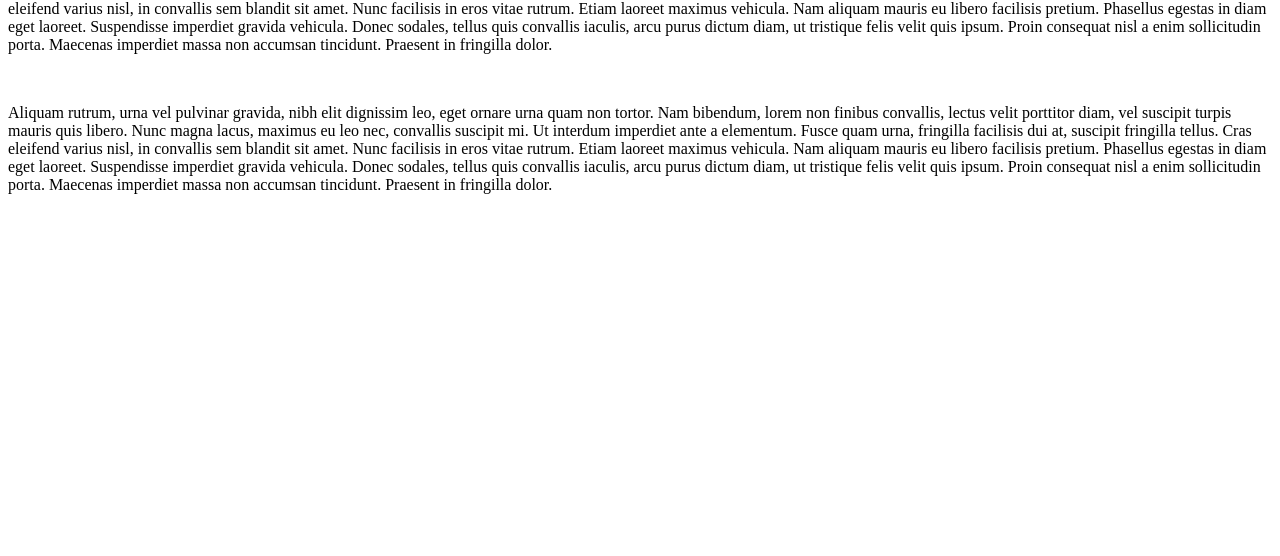
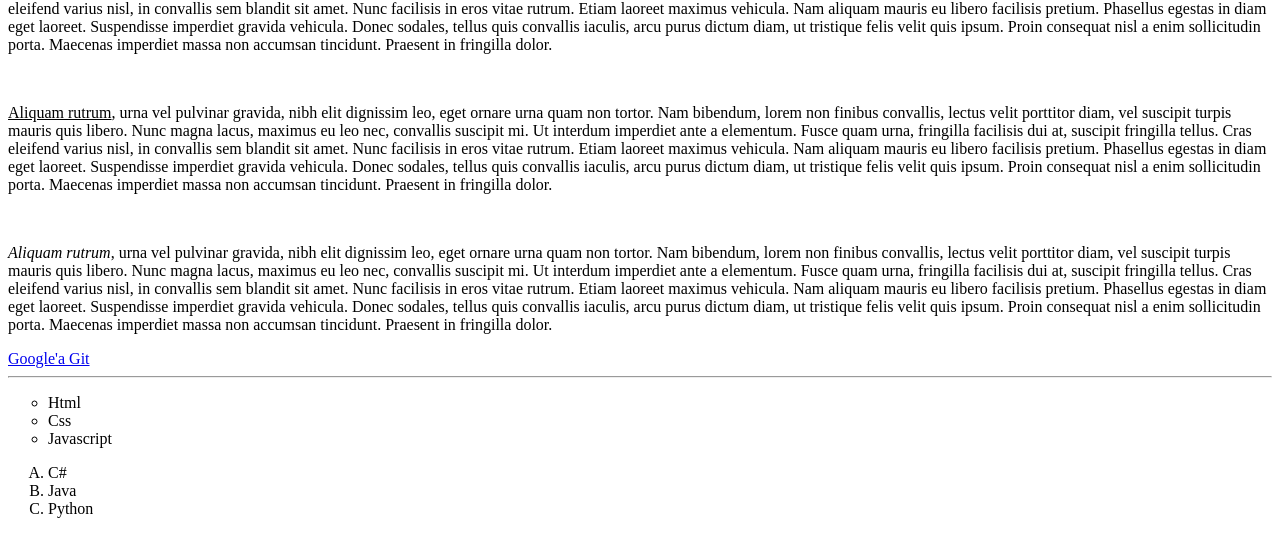
Before and after one commit to cugurel/FrontEndHss, a plain HTML site: page index.html in a window 1280 px wide. Shown: the part 116-672 px from the top of the page. Drawn offline with Linux system fonts and the light colour scheme.

Commit message:
html update

```diff
--- a/index.html
+++ b/index.html
@@ -11,6 +11,28 @@
 
     <p><strong>Aliquam rutrum</strong>, urna vel pulvinar gravida, nibh elit dignissim leo, eget ornare urna quam non tortor. Nam bibendum, lorem non finibus convallis, lectus velit porttitor diam, vel suscipit turpis mauris quis libero. Nunc magna lacus, maximus eu leo nec, convallis suscipit mi. Ut interdum imperdiet ante a elementum. Fusce quam urna, fringilla facilisis dui at, suscipit fringilla tellus. Cras eleifend varius nisl, in convallis sem blandit sit amet. Nunc facilisis in eros vitae rutrum. Etiam laoreet maximus vehicula. Nam aliquam mauris eu libero facilisis pretium. Phasellus egestas in diam eget laoreet. Suspendisse imperdiet gravida vehicula. Donec sodales, tellus quis convallis iaculis, arcu purus dictum diam, ut tristique felis velit quis ipsum. Proin consequat nisl a enim sollicitudin porta. Maecenas imperdiet massa non accumsan tincidunt. Praesent in fringilla dolor. </p>
     <br>
-    <p>Aliquam rutrum, urna vel pulvinar gravida, nibh elit dignissim leo, eget ornare urna quam non tortor. Nam bibendum, lorem non finibus convallis, lectus velit porttitor diam, vel suscipit turpis mauris quis libero. Nunc magna lacus, maximus eu leo nec, convallis suscipit mi. Ut interdum imperdiet ante a elementum. Fusce quam urna, fringilla facilisis dui at, suscipit fringilla tellus. Cras eleifend varius nisl, in convallis sem blandit sit amet. Nunc facilisis in eros vitae rutrum. Etiam laoreet maximus vehicula. Nam aliquam mauris eu libero facilisis pretium. Phasellus egestas in diam eget laoreet. Suspendisse imperdiet gravida vehicula. Donec sodales, tellus quis convallis iaculis, arcu purus dictum diam, ut tristique felis velit quis ipsum. Proin consequat nisl a enim sollicitudin porta. Maecenas imperdiet massa non accumsan tincidunt. Praesent in fringilla dolor. </p>
+    <p><u>Aliquam rutrum</u>, urna vel pulvinar gravida, nibh elit dignissim leo, eget ornare urna quam non tortor. Nam bibendum, lorem non finibus convallis, lectus velit porttitor diam, vel suscipit turpis mauris quis libero. Nunc magna lacus, maximus eu leo nec, convallis suscipit mi. Ut interdum imperdiet ante a elementum. Fusce quam urna, fringilla facilisis dui at, suscipit fringilla tellus. Cras eleifend varius nisl, in convallis sem blandit sit amet. Nunc facilisis in eros vitae rutrum. Etiam laoreet maximus vehicula. Nam aliquam mauris eu libero facilisis pretium. Phasellus egestas in diam eget laoreet. Suspendisse imperdiet gravida vehicula. Donec sodales, tellus quis convallis iaculis, arcu purus dictum diam, ut tristique felis velit quis ipsum. Proin consequat nisl a enim sollicitudin porta. Maecenas imperdiet massa non accumsan tincidunt. Praesent in fringilla dolor. </p>
+    <br>
+    <p><i>Aliquam rutrum</i>, urna vel pulvinar gravida, nibh elit dignissim leo, eget ornare urna quam non tortor. Nam bibendum, lorem non finibus convallis, lectus velit porttitor diam, vel suscipit turpis mauris quis libero. Nunc magna lacus, maximus eu leo nec, convallis suscipit mi. Ut interdum imperdiet ante a elementum. Fusce quam urna, fringilla facilisis dui at, suscipit fringilla tellus. Cras eleifend varius nisl, in convallis sem blandit sit amet. Nunc facilisis in eros vitae rutrum. Etiam laoreet maximus vehicula. Nam aliquam mauris eu libero facilisis pretium. Phasellus egestas in diam eget laoreet. Suspendisse imperdiet gravida vehicula. Donec sodales, tellus quis convallis iaculis, arcu purus dictum diam, ut tristique felis velit quis ipsum. Proin consequat nisl a enim sollicitudin porta. Maecenas imperdiet massa non accumsan tincidunt. Praesent in fringilla dolor. </p>
+
+    <a href="https://www.google.com.tr/" target="_blank">Google'a Git</a>
+    <hr>
+    <ul type="circle">
+        <li>
+            Html
+        </li>
+        <li>
+            Css
+        </li>
+        <li>
+            Javascript
+        </li>
+    </ul>
+
+    <ol type="A">
+        <li>C#</li>
+        <li>Java</li>
+        <li>Python</li>
+    </ol>
 </body>
 </html>
```
Also changed, not shown: blockquote.html (added, +29 -0 lines).
